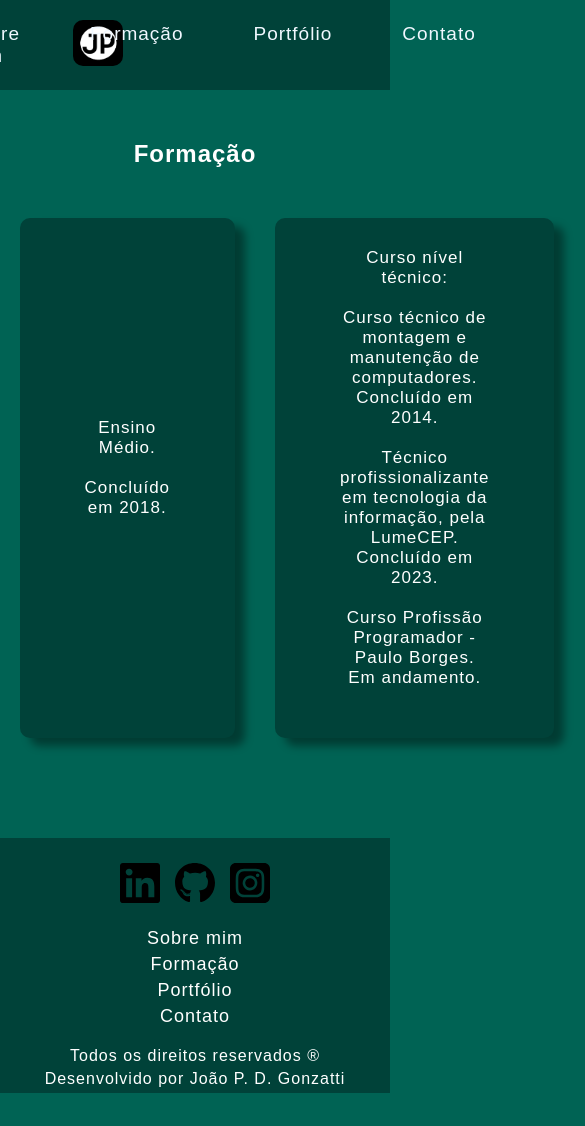
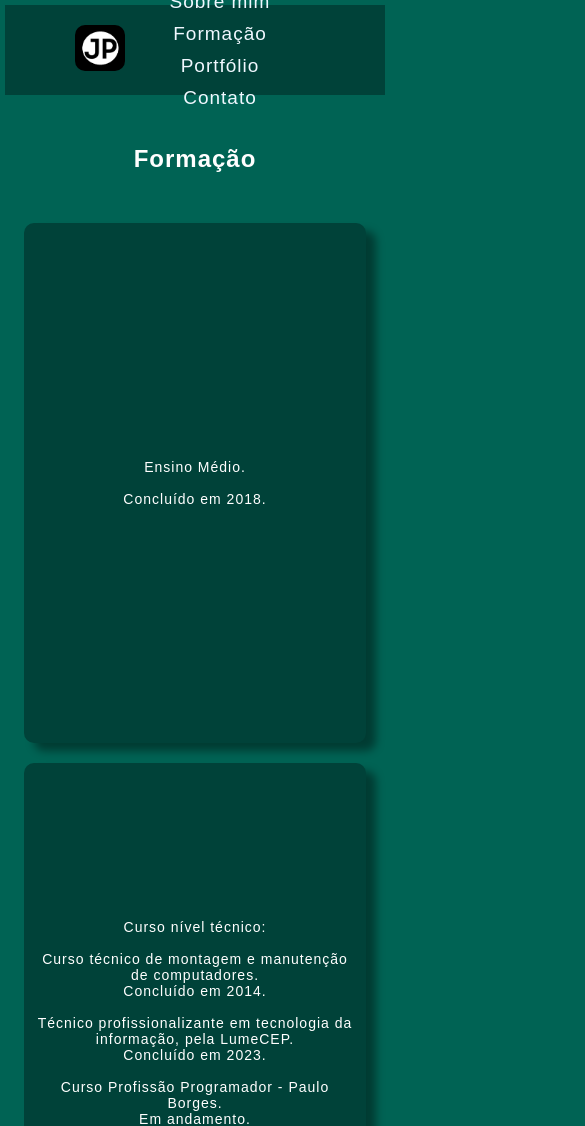
Before and after one commit to joaopedro214/portfolio, a plain HTML site: page formacao.html in a window 390 px wide. Shown: the top 1126 px of the page, 585 px wide, since content can reach past the window. Before the commit the page ends 1093 px from the top, so only its background shows below. Drawn offline with Linux system fonts and the light colour scheme; a web font is replaced by a local one.

Commit message:
Add resposiveness, licese and README, ajs image sobreMim

```diff
--- a/formacao.html
+++ b/formacao.html
@@ -5,28 +5,21 @@
     <meta name="viewport" content="width=device-width, initial-scale=1.0">
     <title>Formação</title>
     <link rel="stylesheet" href="./styleFormacao.css"/>
+    <link rel="stylesheet" href="./responsiveStyle.css"/>
     <link rel="icon" href="./assets/logo.png" type="image/png"/>
 </head>
 <body>
 
     <header>
-        <a href="./index.html">
+        <a href="./sobre.html">
             <img style="object-fit: contain;" id="logo" src="./assets/logo.png">
         </a>
         <nav class="header-navigation">
             <ul class="header-list">
-                <a href="./index.html">
-                    <li>Sobre mim</li>
-                </a>
-                <a href="./formacao.html">
-                    <li>Formação</li>
-                </a>
-                <a href="./portfolio.html">
-                    <li>Portfólio</li>
-                </a>
-                <a href="./contato.html">
-                    <li>Contato</li>
-                </a>
+                <li><a href="./sobre.html">Sobre mim</a></li>
+                <li><a href="./formacao.html">Formação</a></li>
+                <li><a href="./portfolio.html">Portfólio</a></li>
+                <li><a href="./contato.html">Contato</a></li>
             </ul>
         </nav>
     </header>
@@ -52,24 +45,14 @@
             <a href="https://github.com/joaopedro214" target="_blank">
                 <img src="./assets/github-brands-solid.svg">
             </a>
-            <a href="https://www.instagram.com/jpgonzatti/" target="_blank">
-                <img src="./assets/square-instagram-brands-solid.svg">
-            </a>
         </div>
         <nav class="footer-navigation">
             <ul class="footer-list">
-                <a href="./index.html">
-                    <li>Sobre mim</li>
-                </a>
-                <a href="./formacao.html">
-                    <li>Formação</li>
-                </a>
-                <a href="./portfolio.html">
-                    <li>Portfólio</li>
-                </a>
-                <a href="./contato.html">
-                    <li>Contato</li>
-                </a>
+                <li><a href="./sobre.html">Sobre mim</a></li>
+                <li><a href="./formacao.html">Formação</a></li>
+                <li><a href="./portfolio.html">Portfólio</a></li>
+                <li><a href="./contato.html">Contato</a></li>
+            </ul>
             </ul>
         </nav>
         <p id="frasesFooter1">Todos os direitos reservados ®</p>
--- /dev/null
+++ b/responsiveStyle.css
@@ -0,0 +1,107 @@
+/* Estilos para tablets (largura máxima de 768px) */
+@media (max-width: 768px) {
+    body {
+        height: auto;
+        padding: 10px;
+    }
+
+    .header-navigation {
+        flex-direction: column;
+        align-items: center;
+    }
+
+    .header-list {
+        flex-direction: column;
+        gap: 15px;
+    }
+
+    .header-list li {
+        display: block; /* Garante que os itens fiquem empilhados */
+        text-align: center; /* Centraliza o texto */
+    }
+
+    .header-navigation a {
+        text-decoration: none; /* Remove sublinhado */
+        color: aliceblue; /* Garante contraste no texto */
+    }
+
+    .box {
+        margin: 20px;
+        padding: 10px;
+        font-size: 15px;
+    }
+
+    .cardsConteudo {
+        grid-template-columns: repeat(2, 1fr); /* Duas colunas para tablets */
+    }
+
+    img {
+        max-width: 100%;
+        height: auto;
+    }
+
+    body {
+        font-size: 16px; /* Use unidades relativas como rem ou % */
+    }
+}
+
+/* Estilos para celulares (largura máxima de 480px) */
+@media (max-width: 480px) {
+    body {
+        height: auto;
+        padding: 5px;
+    }
+
+    .header-navigation {
+        flex-direction: column;
+        align-items: center;
+        justify-content: center; /* Garante que os itens fiquem centralizados */
+        position: relative; /* Evita que o menu saia da tela */
+    }
+
+    .header-list {
+        flex-direction: column;
+        gap: 10px;
+        margin: 0; /* Remove margens que podem causar deslocamento */
+        padding: 0; /* Remove padding extra */
+    }
+
+    .header-list li {
+        display: block; /* Garante que os itens fiquem empilhados */
+        text-align: center; /* Centraliza o texto */
+    }
+
+    .header-navigation a {
+        text-decoration: none; /* Remove sublinhado */
+        color: aliceblue; /* Garante contraste no texto */
+    }
+
+    .box {
+        margin: 10px;
+        padding: 5px;
+        font-size: 13px;
+    }
+
+    .cardsConteudo {
+        grid-template-columns: 1fr; /* Uma coluna para celulares */
+    }
+
+    .card {
+        font-size: 14px;
+        padding: 10px;
+    }
+
+    #voltaProTopo {
+        padding: 10px;
+        font-size: 14px;
+    }
+
+    img {
+        max-width: 100%;
+        height: auto;
+    }
+
+    body {
+        font-size: 16px; /* Use unidades relativas como rem ou % */
+    }
+}
--- a/style.css
+++ b/style.css
@@ -4,6 +4,7 @@
     margin: 0; /* Zerei margem e padding padrão do navegador para não interferir no que eu queria implementar */
     padding: 0;
     text-decoration: none;
+    list-style: none;
 }
 
 header{
@@ -16,7 +17,7 @@ header{
 
 body{
     background-color: #006354;
-    justify-content: center;
+
     height: 100vh;
 }
 
@@ -39,7 +40,7 @@ body{
 
 }
 
-.header-list li {
+.header-list li a{
     list-style: none; /* Removi os pontinhos padrão que decoram a lista */
     color: aliceblue;
     cursor: pointer;
@@ -51,7 +52,7 @@ body{
     letter-spacing: 1px;
 }
 
-.header-list li:hover{
+.header-list li a:hover{
     color: #01c248;
     transform: scale(0.95);
 }
@@ -88,7 +89,7 @@ footer {
     margin: 0;
 }
 
-.footer-list li{
+.footer-list li a{
     font-family: 'Kdam Thmor Pro', sans-serif;
     color: #fff;
     margin-bottom: 5px;
@@ -98,7 +99,7 @@ footer {
     transition: .5s;
 }
 
-.footer-list li:hover{
+.footer-list li a:hover{
     color: #01c248;
     transform: scale(0.95);
 }
@@ -159,9 +160,11 @@ title{
 
 /* Início do style da página Sobre mim */
 #pictureSobreMim{
-    width: 65%;
+    width: 100%;
+    height: auto;
+    max-width: 65%;
+    margin: auto;
     display: block;
-    margin: auto;
     margin-top: 5%;
     margin-bottom: 10%;
     border-radius: 40px;
@@ -175,3 +178,12 @@ title{
     color: #fff;
     letter-spacing: 1px; /* Inseri um espaçamento entre as letras para melhorar a legibilidade */
 }
+
+img {
+    max-width: 100%;
+    height: auto;
+}
+
+body {
+    font-size: 16px; /* Use unidades relativas como rem ou % */
+}
--- a/styleContato.css
+++ b/styleContato.css
@@ -3,6 +3,7 @@
     margin: 0;
     padding: 0;
     text-decoration: none;
+    list-style: none;
 }
 
 header{
@@ -38,7 +39,7 @@ body{
 
 }
 
-.header-list li {
+.header-list li a {
     list-style: none;
     color: aliceblue;
     cursor: pointer;
@@ -50,7 +51,7 @@ body{
     letter-spacing: 1px;
 }
 
-.header-list li:hover{
+.header-list li a:hover{
     color: #01c248;
     transform: scale(0.95);
 }
@@ -87,7 +88,7 @@ footer {
     margin: 0;
 }
 
-.footer-list li{
+.footer-list li a{
     font-family: 'Kdam Thmor Pro', sans-serif;
     color: #fff;
     margin-bottom: 5px;
@@ -97,7 +98,7 @@ footer {
     transition: .5s;
 }
 
-.footer-list li:hover{
+.footer-list li a:hover{
     color: #01c248;
     transform: scale(0.95);
 }
@@ -140,7 +141,7 @@ title{
     position: fixed;
     bottom: 20px;
     right: 20px;
-    z-index: 99; /* Fica sobre outros elementos */
+    z-sobre: 99; /* Fica sobre outros elementos */
     border: none;
     outline: none; /* Remove borda de foco */
     background-color: #004239;
--- a/styleFormacao.css
+++ b/styleFormacao.css
@@ -3,6 +3,7 @@
     margin: 0;
     padding: 0;
     text-decoration: none;
+    list-style: none;
 }
 
 header{
@@ -37,7 +38,7 @@ body{
     justify-content: center;
 }
 
-.header-list li {
+.header-list li a{
     list-style: none;
     color: aliceblue;
     cursor: pointer;
@@ -49,7 +50,7 @@ body{
     letter-spacing: 1px;
 }
 
-.header-list li:hover{
+.header-list li a:hover{
     color: #01c248;
     transform: scale(0.95);
 }
@@ -86,7 +87,7 @@ footer {
     margin: 0;
 }
 
-.footer-list li{
+.footer-list li a{
     font-family: 'Kdam Thmor Pro', sans-serif;
     color: #fff;
     margin-bottom: 5px;
@@ -96,7 +97,7 @@ footer {
     transition: .5s;
 }
 
-.footer-list li:hover{
+.footer-list li a:hover{
     color: #01c248;
     transform: scale(0.95);
 }
@@ -139,7 +140,7 @@ title{
     position: fixed;
     bottom: 20px;
     right: 20px;
-    z-index: 99; /* Fica sobre outros elementos */
+    z-sobre: 99; /* Fica sobre outros elementos */
     border: none;
     outline: none; /* Remove borda de foco */
     background-color: #004239;
--- a/stylePortfolio.css
+++ b/stylePortfolio.css
@@ -3,6 +3,7 @@
     margin: 0;
     padding: 0;
     text-decoration: none;
+    list-style: none;
 }
 
 header{
@@ -37,7 +38,7 @@ body{
     justify-content: center;
 }
 
-.header-list li {
+.header-list li a{
     list-style: none;
     color: aliceblue;
     cursor: pointer;
@@ -49,7 +50,7 @@ body{
     letter-spacing: 1px;
 }
 
-.header-list li:hover{
+.header-list li a:hover{
     color: #01c248;
     transform: scale(0.95);
 }
@@ -85,7 +86,7 @@ footer {
     margin: 0;
 }
 
-.footer-list li{
+.footer-list li a{
     font-family: 'Kdam Thmor Pro', sans-serif;
     color: #fff;
     margin-bottom: 5px;
@@ -95,7 +96,7 @@ footer {
     transition: .5s;
 }
 
-.footer-list li:hover{
+.footer-list li a:hover{
     color: #01c248;
     transform: scale(0.95);
 }
@@ -138,7 +139,7 @@ title{
     position: fixed;
     bottom: 20px;
     right: 20px;
-    z-index: 99;
+    z-sobre: 99;
     border: none;
     outline: none;
     background-color: #004239;
```
Also changed, not shown: contato.html (+11 -32 lines), portfolio.html (+14 -31 lines), sobre.html (renamed from index.html, +14 -29 lines), assets/sobreMim.png (deleted), assets/sobreMim.webp (added), 3 other files.
